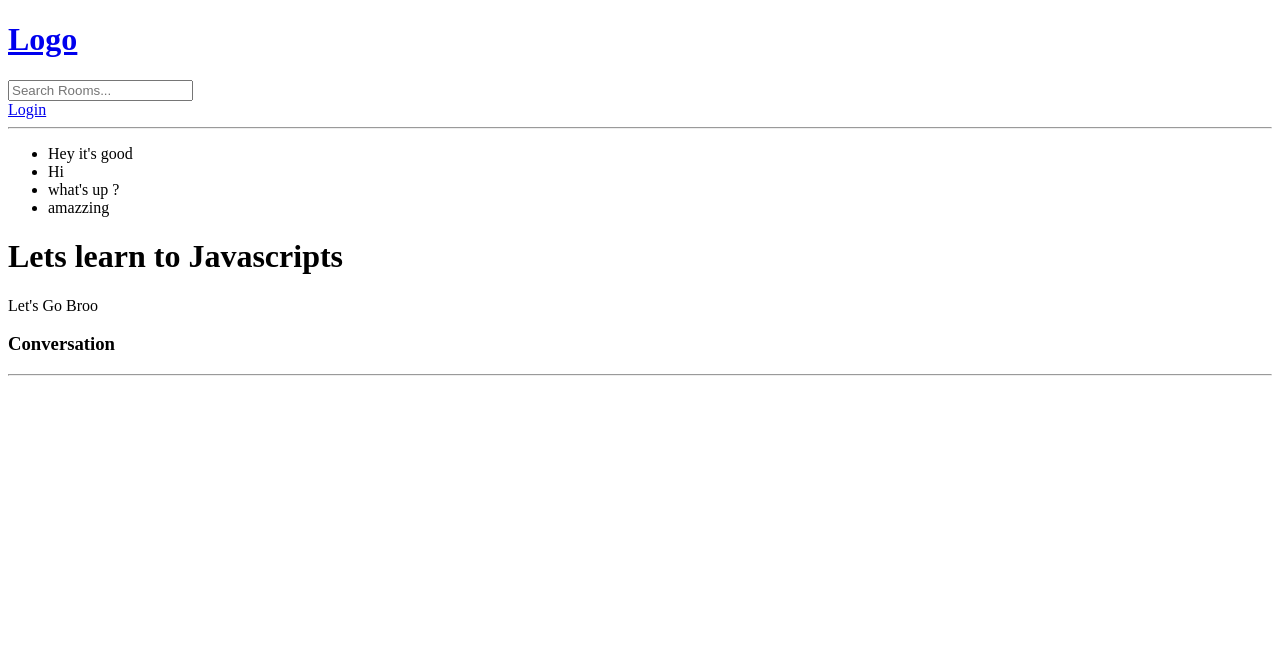
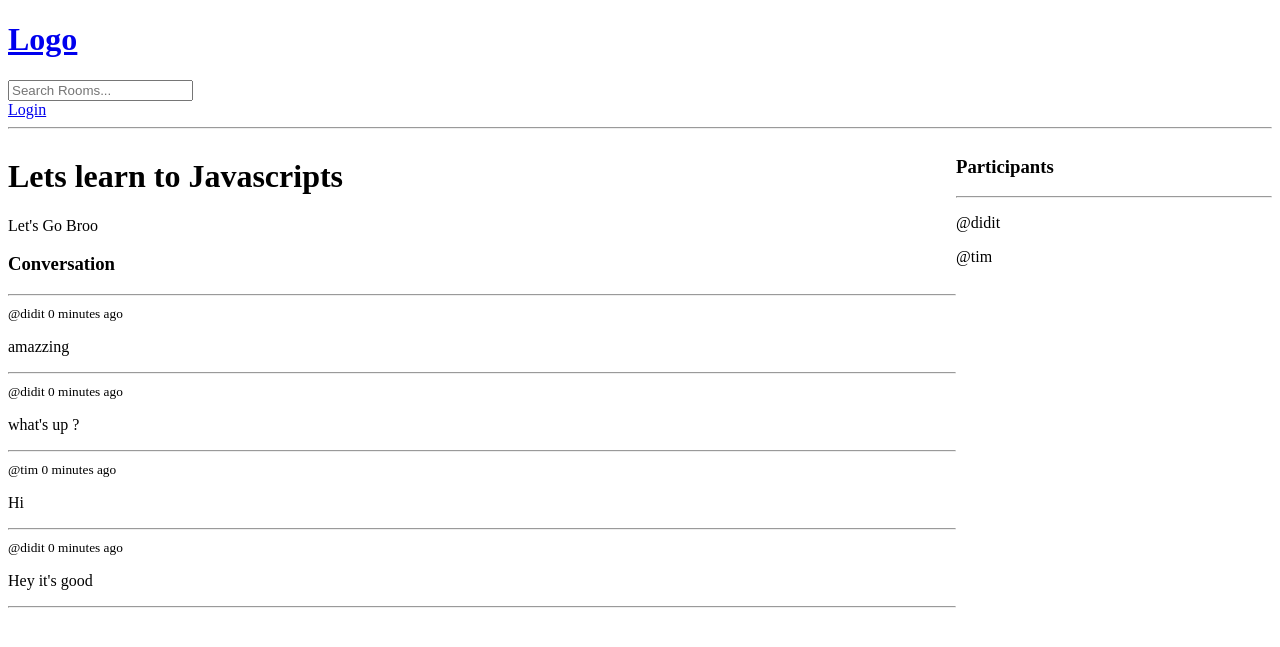
Before and after one commit to artdidit2506/djangoA, a Django app: page /room/1/ in a window 1280 px wide. Shown: the top 647 px of the page. Run offline with Django 4.2, Linux system fonts and the light colour scheme; data comes from the database, SQL or seed files in the repository; both versions use the stored data as it was after the commit.

Commit message:
edit participants

```diff
--- a/base/models.py
+++ b/base/models.py
@@ -16,7 +16,7 @@ class Room(models.Model):
     topic = models.ForeignKey(Topic, on_delete=models.SET_NULL, null=True)
     name = models.CharField(max_length=255)
     description = models.TextField(null=True, blank=True)
-    # participants = models.ManyToManyField(User, related_name='participants')
+    participants = models.ManyToManyField(User, related_name='participants', blank=True)
     updated = models.DateTimeField(auto_now=True)
     created = models.DateTimeField(auto_now_add=True)
 
--- a/base/templates/base/room.html
+++ b/base/templates/base/room.html
@@ -2,15 +2,46 @@
 
 <!-- Content -->
 {% block content %}
-<h1>{{room.name}}</h1>
-<p>{{room.description}}</p>
-<div class="comment-wrapper">
-    <h3>Conversation</h3>
-    <hr> {% for message in messages %}
+
+<style>
+    .room-container {
+        display: grid;
+        grid-template-columns: 3fr 1fr;
+    }
+</style>
+
+<div class="room-container">
     <div>
+        <h1>{{room.name}}</h1>
+        <p>{{room.description}}</p>
+        <div class="comment-wrapper">
+            <h3>Conversation</h3>
+            <hr> {% for message in room_messages %}
+            <div>
+                <small>@{{message.user}} {{message.created|timesince}} ago</small>
+                <p>{{message.body}}</p>
+                <hr>
+            </div>
+            {% endfor %}
+        </div>
 
+        {% if request.user.is_authenticated %}
+        <div class="comment-form">
+            <form method="POST" action="">
+                {% csrf_token %}
+                <input type="text" name="body" placeholder="Write you message here...">
+            </form>
+        </div>
+        {% endif %}
     </div>
-    {% endfor %}
+    <div>
+        <h3>Participants</h3>
+        <hr> {% for user in participants %}
+        <div>
+            <p>@{{user.username}}</p>
+        </div>
+        {% endfor %}
+    </div>
 </div>
 {% endblock content %}
 <!-- End Content -->
--- a/base/views.py
+++ b/base/views.py
@@ -1,3 +1,4 @@
+from email.quoprimime import body_check
 from multiprocessing import context
 from pydoc_data.topics import topics
 from unicodedata import name
@@ -9,7 +10,7 @@ from django.db.models import Q
 from django.contrib.auth.models import User
 from django.contrib.auth import authenticate, login, logout
 from django.contrib.auth.forms import UserCreationForm
-from .models import Room, Topic
+from .models import Room, Topic, Message
 from .forms import RoomForm
 
 # Create your views here.
@@ -44,10 +45,9 @@ def logoutUser(request):
     return redirect('home')
 
 def registerPage(request):
-#     page = 'register'
+
     form = UserCreationForm()
-#     if request.user.is_authenticated:
-#         return redirect('home')
+
 
     if request.method == 'POST':
         form = UserCreationForm(request.POST)
@@ -57,26 +57,10 @@ def registerPage(request):
             user.save()
             login(request, user)
             return redirect('home')
-#         username = request.POST.get('username')
-#         email = request.POST.get('email')
-#         password = request.POST.get('password')
-#         password2 = request.POST.get('password2')
-#         if password == password2:
-#             if User.objects.filter(username=username).exists():
-#                 messages.error(request, 'Username already exists')
-#                 return redirect('register')
-#             else:
-#                 if User.objects.filter(email=email).exists():
-#                     messages.error(request, 'Email already exists')
-#                     return redirect('register')
-#                 else:
-#                     user = User.objects.create_user(username=username, email=email, password=password)
-#                     user.save()
-#                     messages.success(request, 'User created successfully')
-#                     return redirect('login')
+
         else:
             messages.error(request, 'An Error occured during registration')
-            # return redirect('register')
+
     context = {
         'form': form,
     }
@@ -100,10 +84,19 @@ def home(request):
 
 def room(request, pk):
     room = Room.objects.get(id=pk)
-    messages = room.message_set.all()
+    room_messages = room.message_set.all().order_by('-created')
+    participants = room.participants.all()
+    if request.method == 'POST':
+        message = Message.objects.create (
+            user=request.user,
+            room=room,
+            body=request.POST.get('body'),
+        )
+        return redirect('room', pk=room.id)
     context = {
         'room': room,
-        'messages': messages,
+        'room_messages': room_messages,
+        'participants': participants,
     }
     return render(request, 'base/room.html', context)
 
```
Also changed, not shown: base/migrations/0003_alter_room_options_room_participants.py (added), db.sqlite3.
